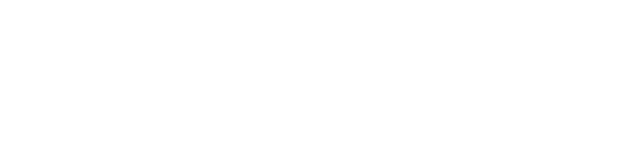
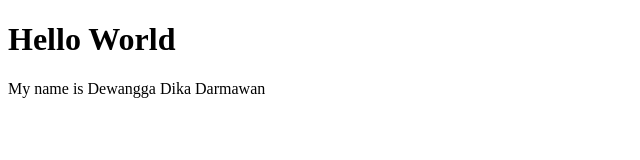
Before and after one commit to ddedida/test-repo, a plain HTML site: page index.html in a window 1280 px wide. Shown: the whole page, without its empty margins (0-640 px from the left). Drawn offline with Linux system fonts and the light colour scheme.

Commit message:
Update index.html

```diff
--- a/index.html
+++ b/index.html
@@ -6,5 +6,8 @@
     <meta name="viewport" content="width=device-width, initial-scale=1.0">
     <title>Dewangga</title>
 </head>
-<body></body>
+<body>
+    <h1>Hello World</h1>
+    <p>My name is Dewangga Dika Darmawan</p>
+</body>
 </html>
```
